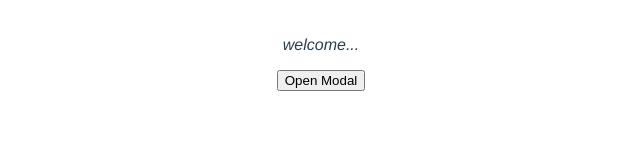
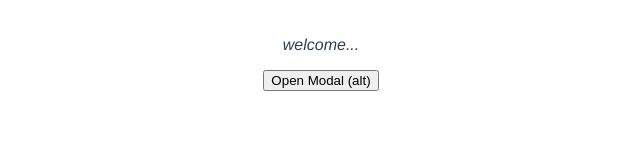
Before and after one commit to MirajHoque/vuecli3, a Vue app: page / in a window 1280 px wide. Shown: the part 131-291 px from the top of the page, without its empty margins (319-959 px from the left). Built offline with nearby package versions, Linux system fonts and the light colour scheme.

Commit message:
events modier
eventname.modifier -> click.right

```diff
--- a/src/App.vue
+++ b/src/App.vue
@@ -4,7 +4,7 @@
   <div v-if="showModal">
     <Modal :header="header" :text="text" theme="sale" @close="toggleModal" />
   </div>
-  <button @click="toggleModal">Open Modal</button>
+  <button @click.alt="toggleModal">Open Modal (alt)</button>
 
 
 </template>
--- a/src/components/Modal.vue
+++ b/src/components/Modal.vue
@@ -1,5 +1,5 @@
 <template>
-  <div class="backdrop" @click="closeModal">
+  <div class="backdrop" @click.self="closeModal">
     <div class="modal" :class="{ sale: theme === 'sale'}">
       <h1>{{ header }}</h1>
       <p>{{ text }}</p>
```
